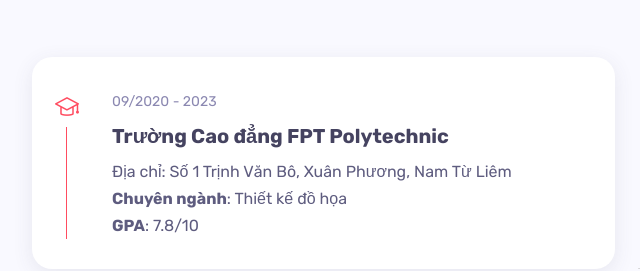
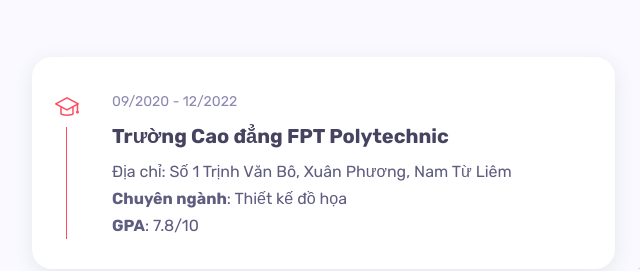
Before and after one commit to nhaimh/DacThuan, a plain HTML site: page index.html in a window 1280 px wide. Shown: the part 2403-2674 px from the top of the page, 163-803 px from the left. Drawn offline with Linux system fonts and the light colour scheme.

Commit message:
update thoi gian hoc

```diff
--- a/index.html
+++ b/index.html
@@ -389,7 +389,8 @@
 												<!-- timeline item -->
 												<div class="timeline-container wow fadeInUp">
 													<div class="content">
-														<span class="time">09/2020 - 2023</span>
+														<span class="time">09/2020 - 12/2022
+														</span>
 														<h3 class="title">Trường Cao đẳng FPT Polytechnic</h3>
 														<p>Địa chỉ: Số 1 Trịnh Văn Bô, Xuân Phương, Nam Từ
 															Liêm</p>
```
